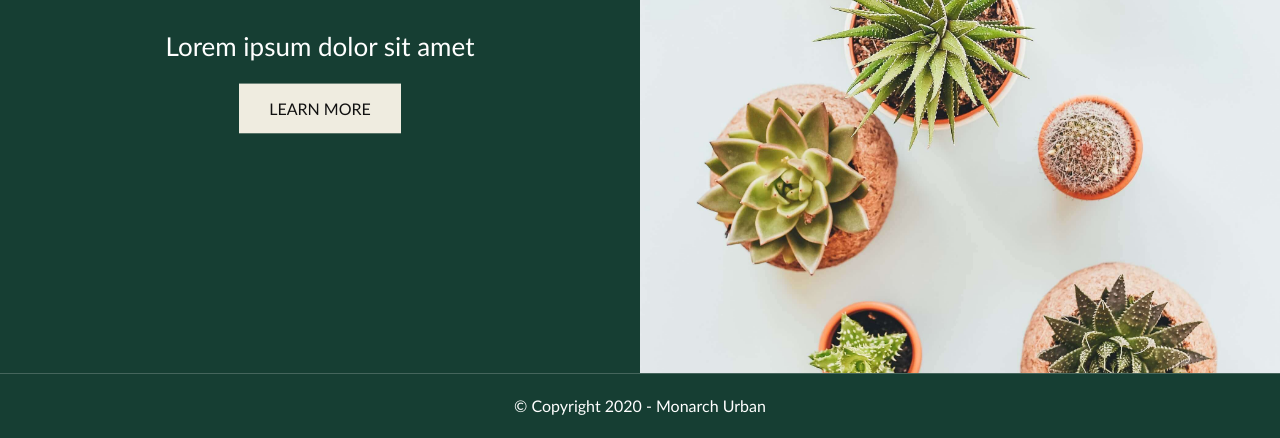
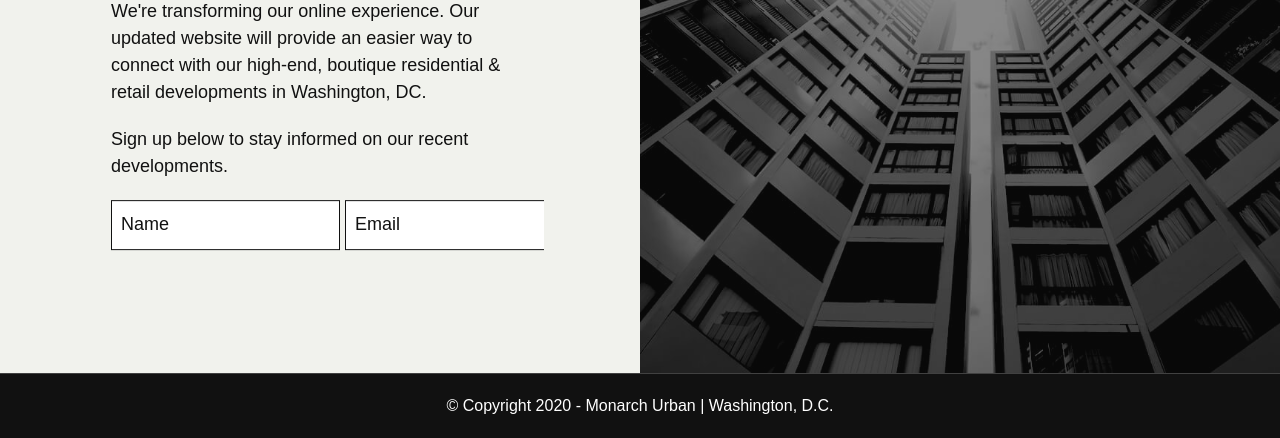
Before and after one commit to brianotoole/monarch-comingsoon, a website built with webpack: page index.html in a window 1280 px wide. Shown: the part 362-800 px from the top of the page. Built offline with nearby package versions, Linux system fonts and the light colour scheme; a web font is replaced by a local one.

Commit message:
add branding

```diff
--- a/index.html
+++ b/index.html
@@ -15,7 +15,7 @@
   </head>
 
   <body>
-    <!--<header class="header">
+    <!--<header class="header">logo
       <div class="wrapper">
         <div class="header__menu-icon">
           <div class="header__menu-icon__line"></div>
@@ -40,16 +40,31 @@
         <div class="hero__content wrapper">
           <img
             class="hero__logo"
-            src="./dist/img/logo.svg"
-            alt="prickly pints logo"
+            src="./dist/img/logo-black.png"
+            alt="monarch urban washington dc"
           />
           <h1 class="hero__title">
-            Lorem ipsum dolor sit amet
+           A New Experience.<br> Coming Soon.
           </h1>
+          <p>We're transforming our online experience. Our updated website will provide an easier way to connect with our high-end, boutique residential &amp; retail developments in Washington, DC.</p>
+          <p>Sign up below to stay informed on our recent developments.</p>
           <div class="hero__btn-container">
-            <a href="#" class="btn btn--secondary js-modal-trigger"
-              >Learn More</a
-            >
+           <!--<a href="#" class="btn btn--primary js-modal-trigger"
+              >Stay in the Know</a
+            >-->
+            <form name="mc-embedded-subscribe-form" class="form form-inline form-inline-placeholders" action="//monarchurban.us19.list-manage.com/subscribe/post?u=d092d47fcb419d5ebcab19cd3&amp;id=3caae6fbd2" method="POST">
+              <div class="form-group">
+                  <label class="form__label">Name</label>
+                  <input type="text" name="name" id="name">
+              </div>
+              <div class="form-group">
+                  <label class="form__label">Email</label>
+                  <input type="text" name="email" id="email">
+              </div>
+              <div class="form-group">
+                  <a href="" class="btn btn--primary btn--submit">Sign Up</a>
+              </div>
+            </form>
           </div>
         </div>
         <!-- .hero__content -->
@@ -62,7 +77,7 @@
       <div class="wrapper">
         <p>
           <span class="footer__copyright"
-            >&copy; Copyright 2020 - Monarch Urban
+            >&copy; Copyright 2020 - Monarch Urban | Washington, D.C.
           </span>
         </p>
       </div>
@@ -71,11 +86,11 @@
     <div class="modal">
       <div class="modal__inner">
         <div class="wrapper wrapper--narrow">
-          <h2 class="modal__title">jfksdsajfkldjaflk;ds</h2>
+          <h2 class="modal__title">Stay in the Know</h2>
           <div class="modal__description">
-            <p>Lorem ipsum dolor, sit amet consectetur adipisicing elit. Id cum quae autem ea voluptas illo libero excepturi sit impedit corrupti natus, eligendi praesentium odio porro deleniti ab ipsam debitis facere.</p>
+            <p>Monarch Urban is a division of Monarch Building &amp; Development Corporation, which started over 25 years ago with Monarch Homes, a luxury custom home builder with a reputation in the DC region for unparalleled design-build craftsmanship. Monarch Urban’s mission is to leverage the company’s experience to deliver properties of unrivaled quality to some of DC’s most desirable neighborhoods.</p>
             <p>
-              Lorem ipsum dolor sit amet consectetur adipisicing elit. Quibusdam eos nesciunt reprehenderit est. Ducimus dolorum, ex error omnis magnam corrupti nulla sed, dolores dicta asperiores ipsum? Non, error soluta. Laudantium!</p>
+            <p>We're excited to reimagine our online experirence and share our mission with our community. Sign up below to be informed of our new website launch. </p>
           </div>
         </div>
       </div>
--- a/src/scss/base/_fonts.scss
+++ b/src/scss/base/_fonts.scss
@@ -1,75 +1,72 @@
-/*********************************************************
-    Fonts
-*********************************************************/
+/* cyrillic-ext */
+@font-face {
+  font-family: 'Lora';
+  font-style: normal;
+  font-weight: 400;
+  font-display: swap;
+  src: local('Lora Regular'), local('Lora-Regular'), url(https://fonts.gstatic.com/s/lora/v14/0QIvMX1D_JOuMwf7I_FMl_GW8g.woff2) format('woff2');
+  unicode-range: U+0460-052F, U+1C80-1C88, U+20B4, U+2DE0-2DFF, U+A640-A69F, U+FE2E-FE2F;
+}
+/* cyrillic */
+@font-face {
+  font-family: 'Lora';
+  font-style: normal;
+  font-weight: 400;
+  font-display: swap;
+  src: local('Lora Regular'), local('Lora-Regular'), url(https://fonts.gstatic.com/s/lora/v14/0QIvMX1D_JOuMw77I_FMl_GW8g.woff2) format('woff2');
+  unicode-range: U+0400-045F, U+0490-0491, U+04B0-04B1, U+2116;
+}
+/* vietnamese */
+@font-face {
+  font-family: 'Lora';
+  font-style: normal;
+  font-weight: 400;
+  font-display: swap;
+  src: local('Lora Regular'), local('Lora-Regular'), url(https://fonts.gstatic.com/s/lora/v14/0QIvMX1D_JOuMwX7I_FMl_GW8g.woff2) format('woff2');
+  unicode-range: U+0102-0103, U+0110-0111, U+0128-0129, U+0168-0169, U+01A0-01A1, U+01AF-01B0, U+1EA0-1EF9, U+20AB;
+}
 /* latin-ext */
 @font-face {
-  font-family: 'Lato';
+  font-family: 'Lora';
   font-style: normal;
   font-weight: 400;
-  src: local('Lato Regular'), local('Lato-Regular'), url(https://fonts.gstatic.com/s/lato/v14/S6uyw4BMUTPHjxAwXiWtFCfQ7A.woff2) format('woff2');
+  font-display: swap;
+  src: local('Lora Regular'), local('Lora-Regular'), url(https://fonts.gstatic.com/s/lora/v14/0QIvMX1D_JOuMwT7I_FMl_GW8g.woff2) format('woff2');
   unicode-range: U+0100-024F, U+0259, U+1E00-1EFF, U+2020, U+20A0-20AB, U+20AD-20CF, U+2113, U+2C60-2C7F, U+A720-A7FF;
 }
 /* latin */
 @font-face {
-  font-family: 'Lato';
+  font-family: 'Lora';
   font-style: normal;
   font-weight: 400;
-  src: local('Lato Regular'), local('Lato-Regular'), url(https://fonts.gstatic.com/s/lato/v14/S6uyw4BMUTPHjx4wXiWtFCc.woff2) format('woff2');
+  font-display: swap;
+  src: local('Lora Regular'), local('Lora-Regular'), url(https://fonts.gstatic.com/s/lora/v14/0QIvMX1D_JOuMwr7I_FMl_E.woff2) format('woff2');
   unicode-range: U+0000-00FF, U+0131, U+0152-0153, U+02BB-02BC, U+02C6, U+02DA, U+02DC, U+2000-206F, U+2074, U+20AC, U+2122, U+2191, U+2193, U+2212, U+2215, U+FEFF, U+FFFD;
-}
-/* cyrillic-ext */
-@font-face {
-  font-family: 'Roboto';
-  font-style: normal;
-  font-weight: 400;
-  src: local('Roboto'), local('Roboto-Regular'), url(https://fonts.gstatic.com/s/roboto/v18/KFOmCnqEu92Fr1Mu72xKKTU1Kvnz.woff2) format('woff2');
-  unicode-range: U+0460-052F, U+1C80-1C88, U+20B4, U+2DE0-2DFF, U+A640-A69F, U+FE2E-FE2F;
-}
-/* cyrillic */
-@font-face {
-  font-family: 'Roboto';
-  font-style: normal;
-  font-weight: 400;
-  src: local('Roboto'), local('Roboto-Regular'), url(https://fonts.gstatic.com/s/roboto/v18/KFOmCnqEu92Fr1Mu5mxKKTU1Kvnz.woff2) format('woff2');
-  unicode-range: U+0400-045F, U+0490-0491, U+04B0-04B1, U+2116;
-}
-/* greek-ext */
-@font-face {
-  font-family: 'Roboto';
-  font-style: normal;
-  font-weight: 400;
-  src: local('Roboto'), local('Roboto-Regular'), url(https://fonts.gstatic.com/s/roboto/v18/KFOmCnqEu92Fr1Mu7mxKKTU1Kvnz.woff2) format('woff2');
-  unicode-range: U+1F00-1FFF;
-}
-/* greek */
-@font-face {
-  font-family: 'Roboto';
-  font-style: normal;
-  font-weight: 400;
-  src: local('Roboto'), local('Roboto-Regular'), url(https://fonts.gstatic.com/s/roboto/v18/KFOmCnqEu92Fr1Mu4WxKKTU1Kvnz.woff2) format('woff2');
-  unicode-range: U+0370-03FF;
 }
 /* vietnamese */
 @font-face {
-  font-family: 'Roboto';
+  font-family: 'Muli';
   font-style: normal;
   font-weight: 400;
-  src: local('Roboto'), local('Roboto-Regular'), url(https://fonts.gstatic.com/s/roboto/v18/KFOmCnqEu92Fr1Mu7WxKKTU1Kvnz.woff2) format('woff2');
-  unicode-range: U+0102-0103, U+0110-0111, U+1EA0-1EF9, U+20AB;
+  font-display: swap;
+  src: url(https://fonts.gstatic.com/s/muli/v20/7Aulp_0qiz-aVz7u3PJLcUMYOFnOkEk40e6fwniDtzNAAw.woff) format('woff');
+  unicode-range: U+0102-0103, U+0110-0111, U+0128-0129, U+0168-0169, U+01A0-01A1, U+01AF-01B0, U+1EA0-1EF9, U+20AB;
 }
 /* latin-ext */
 @font-face {
-  font-family: 'Roboto';
+  font-family: 'Muli';
   font-style: normal;
   font-weight: 400;
-  src: local('Roboto'), local('Roboto-Regular'), url(https://fonts.gstatic.com/s/roboto/v18/KFOmCnqEu92Fr1Mu7GxKKTU1Kvnz.woff2) format('woff2');
+  font-display: swap;
+  src: url(https://fonts.gstatic.com/s/muli/v20/7Aulp_0qiz-aVz7u3PJLcUMYOFnOkEk50e6fwniDtzNAAw.woff) format('woff');
   unicode-range: U+0100-024F, U+0259, U+1E00-1EFF, U+2020, U+20A0-20AB, U+20AD-20CF, U+2113, U+2C60-2C7F, U+A720-A7FF;
 }
 /* latin */
 @font-face {
-  font-family: 'Roboto';
+  font-family: 'Muli';
   font-style: normal;
   font-weight: 400;
-  src: local('Roboto'), local('Roboto-Regular'), url(https://fonts.gstatic.com/s/roboto/v18/KFOmCnqEu92Fr1Mu4mxKKTU1Kg.woff2) format('woff2');
+  font-display: swap;
+  src: url(https://fonts.gstatic.com/s/muli/v20/7Aulp_0qiz-aVz7u3PJLcUMYOFnOkEk30e6fwniDtzM.woff) format('woff');
   unicode-range: U+0000-00FF, U+0131, U+0152-0153, U+02BB-02BC, U+02C6, U+02DA, U+02DC, U+2000-206F, U+2074, U+20AC, U+2122, U+2191, U+2193, U+2212, U+2215, U+FEFF, U+FFFD;
 }
--- a/src/scss/base/_typography.scss
+++ b/src/scss/base/_typography.scss
@@ -7,8 +7,10 @@ h3,
 h4,
 h5,
 h6 {
-  font-weight: 300;
-  line-height: 1.3;
+  font-family: $font-heading;
+  font-weight: 400;
+  font-style: normal;
+  line-height: 1.2;
   margin-bottom: rem(10);
 }
 
--- a/src/scss/base/_variables.scss
+++ b/src/scss/base/_variables.scss
@@ -5,8 +5,8 @@
 /*********************************************************
     Colors
 *********************************************************/
-$color-primary: #163e33;
-$color-secondary: #efece0;
+$color-primary: #264259;
+$color-secondary: #f1f2ed;
 $color-white: #fff;
 $color-body: #111;
 
@@ -25,8 +25,8 @@ $font-base-font-size: 1rem;
 $font-ratio: 1.2;
 $font-base-line-height: 1.5;
 
-$font-heading: "Roboto", sans-serif;
-$font-body: "Lato", sans-serif;
+$font-heading: "Lora", sans-serif;
+$font-body: "Muli", sans-serif;
 
 /*********************************************************
     Responsive Breakpoints
--- a/src/scss/layouts/_buttons.scss
+++ b/src/scss/layouts/_buttons.scss
@@ -9,8 +9,7 @@
   line-height: rem(50);
   font-size: font-scale(0);
   color: $color-white;
-  background-color: $color-primary;
-  border-radius: 0;
+  background-color: $color-body;
   border: 0;
   text-decoration: none;
   text-transform: uppercase;
--- a/src/scss/layouts/_footer.scss
+++ b/src/scss/layouts/_footer.scss
@@ -4,12 +4,13 @@
 
 .footer {
   position: absolute;
-  background: $color-primary;
+  background: $color-body;
   width: 100%;
   right: 0;
   bottom: 0;
   padding: rem(20) 0 0;
   text-align: center;
+  z-index: 2;
 
   &--has-border {
     border-top: 1px solid rgba($color-white, 0.2);
--- a/src/scss/layouts/_hero.scss
+++ b/src/scss/layouts/_hero.scss
@@ -34,11 +34,10 @@
   }
 
   &__logo {
-    width: 220px;
     height: auto;
     margin: 0 auto rem(40);
     @include bp_md {
-      width: 350px;
+      width: 155px;
     }
   }
 
@@ -47,22 +46,21 @@
     top: 38%;
     transform: translateY(-38%);
     left: 0;
-    text-align: center;
-    color: $color-white;
+    //text-align: center;
     z-index: 10;
+    font-size: rem(18);
     @include bp_md {
       margin: 0 auto;
-      max-width: 65%;
+      max-width: 70%;
     }
   }
 
   &__title {
-    font-weight: 300;
-    font-size: rem(22);
-    color: $color-white;
-    margin-bottom: 10px;
+    font-size: rem(36);
+    color: $color-body;
+    margin-bottom: rem(20);
     @include bp_md {
-      font-size: rem(26);
+      font-size: rem(48);
     }
   }
 
@@ -77,13 +75,13 @@
 }
 
 .hero__left {
-  background: $color-primary;
+  background: $color-secondary;
   @media (max-width: 800px) {
-    background: url("../img/bg-cactus.jpg") center 50% no-repeat;
+    background: url("../img/bg2.jpg") center 50% no-repeat;
     &:before {
       content: "";
       position: absolute;
-      background: rgba($color-primary, 0.95);
+      background: rgba($color-secondary, 0.85);
       left: 0;
       top: 0;
       width: 100%;
@@ -93,17 +91,28 @@
 }
 
 .hero__right {
-  background: url("../img/bg-cactus.jpg") center center no-repeat;
+  position: relative;
+  background: url("../img/bg2.jpg") center center no-repeat;
   background-size: cover;
   @media (max-width: 800px) {
     display: none;
+  }
+  &:after {
+    content: "";
+    position: absolute;
+    top: 0;
+    bottom: 0;
+    left: 0;
+    width: 100%;
+    background: rgba($color-body, 0.5);
+    z-index: 1;
   }
 }
 
 .hero__left,
 .hero__right {
-  flex-basis: 100%;
-  @include bp_md {
-    flex-basis: 50%;
+  width: 100%;
+  @media (min-width: 800px) {
+    width: 50%;
   }
 }
--- a/src/scss/modules/_form.scss
+++ b/src/scss/modules/_form.scss
@@ -9,31 +9,32 @@ fieldset {
 }
 
 label,
-.form>.form__label {
+.form > .form__label {
   display: block;
   margin-bottom: 0.2rem;
 }
 
-input[type='email'],
-input[type='number'],
-input[type='password'],
-input[type='search'],
-input[type='tel'],
-input[type='text'],
-input[type='url'],
+input[type="email"],
+input[type="number"],
+input[type="password"],
+input[type="search"],
+input[type="tel"],
+input[type="text"],
+input[type="url"],
 textarea {
   display: inline-block;
   width: 100%;
-    height: rem(45);
-    line-height: rem(45);
+  height: rem(50);
+  line-height: rem(50);
   margin-bottom: rem(18);
+  margin-right: rem(5);
   padding: 0 rem(10);
   font-family: inherit;
   font-size: 1rem;
   color: $color-body;
-    border: 1px solid $color-border-base;
+  border: 1px solid $color-body;
   border-radius: 0;
-    box-shadow: inset 0 1px 2px rgba(10, 10, 10, .1);
+  //box-shadow: inset 0 1px 2px rgba(10, 10, 10, 0.1);
   outline: none;
   transition: 0.2s all ease-out;
   &:focus,
@@ -57,17 +58,17 @@ textarea {
 .form {
   &__input {
     &--success {
-            border-color: $color-success!important;
+      border-color: $color-success !important;
     }
     &--error {
-            border-color: $color-error!important;
+      border-color: $color-error !important;
     }
   }
 }
 
 // Form Inline
 .form-inline {
-    display: inline-block;
+  display: flex;
   margin-bottom: 0;
   vertical-align: middle;
   .form-group {
--- a/src/scss/modules/_modal.scss
+++ b/src/scss/modules/_modal.scss
@@ -5,7 +5,7 @@
 .modal {
   position: fixed;
   z-index: 50;
-  background-color: rgba($color-primary, 0.97);
+  background-color: rgba($color-body, 0.97);
   top: 0;
   bottom: 0;
   left: 0;
```
Also changed, not shown: dist/css/style.css, dist/img/bg-cactus.jpg (deleted), dist/img/bg2.jpg (added), dist/img/logo-black.png (added), dist/img/logo-blue.png (added), dist/img/logo-white.png (added), dist/img/logo.svg (deleted), src/img/bg-cactus.jpg (deleted), src/img/bg.jpg (added), src/img/bg2.jpg (added), src/img/logo.png (added), src/img/logo.svg (deleted). Lines whose indentation alone changed are shown as unchanged.
